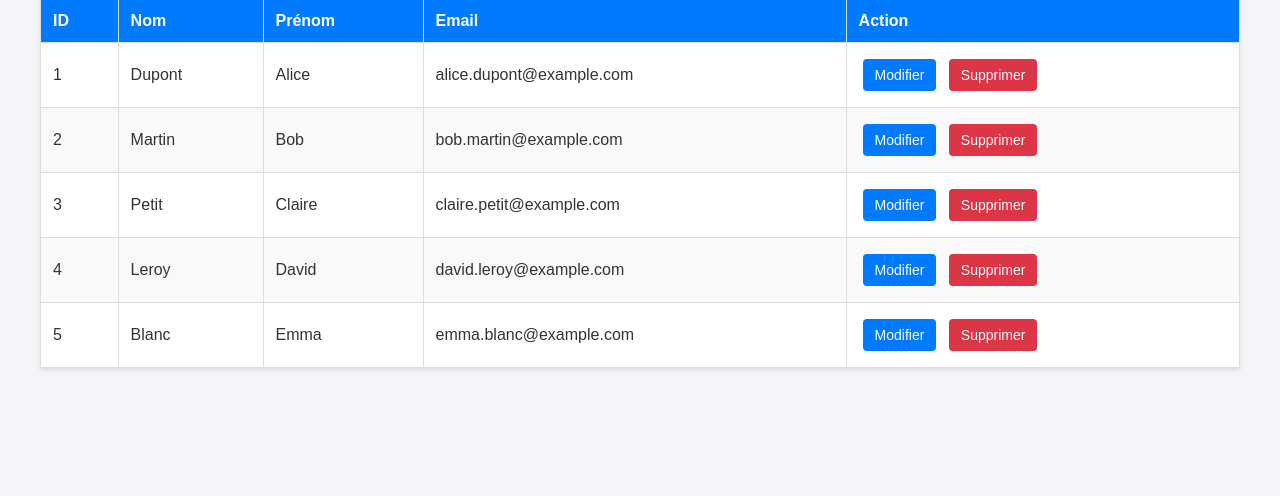
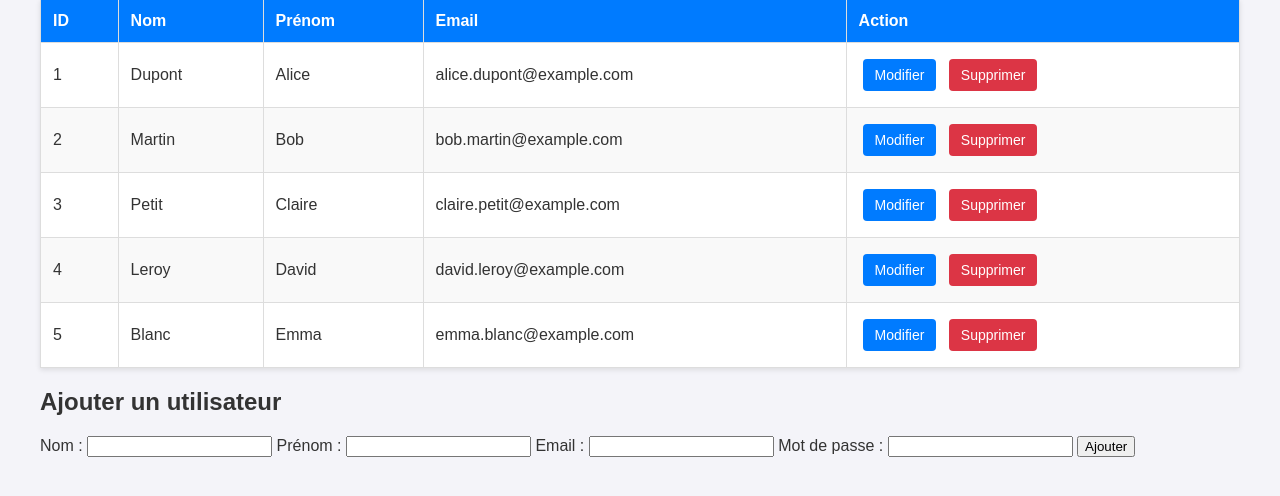
Before and after one commit to wololobzh/VPSPow, a PHP site: page / in a window 1280 px wide. Shown: the part 101-597 px from the top of the page. Run offline with PHP 8.4, Linux system fonts and the light colour scheme; data comes from the database, SQL or seed files in the repository.

Commit message:
ajout de l'ajout

```diff
--- a/src/index.php
+++ b/src/index.php
@@ -22,6 +22,21 @@ try {
 // Initialize UserService and UserController
 $userService = new UserService($pdo);
 $userController = new UserController($userService);
+
+// Handle form submission for adding a user
+if ($_SERVER['REQUEST_METHOD'] === 'POST' && isset($_POST['add_user'])) {
+    $nom = $_POST['nom'];
+    $prenom = $_POST['prenom'];
+    $email = $_POST['email'];
+    $motDePasse = $_POST['mot_de_passe'];
+
+    if ($userController->createUser($nom, $prenom, $email, $motDePasse)) {
+        header('Location: index.php');
+        exit;
+    } else {
+        $error = "Failed to add user.";
+    }
+}
 
 // Fetch users
 $users = $userService->getAllUsers();
@@ -63,6 +78,26 @@ $users = $userService->getAllUsers();
                 <?php endforeach; ?>
             </tbody>
         </table>
+
+        <h2>Ajouter un utilisateur</h2>
+        <?php if (isset($error)): ?>
+            <p style="color: red;"><?= htmlspecialchars($error) ?></p>
+        <?php endif; ?>
+        <form method="POST" action="index.php">
+            <label for="nom">Nom :</label>
+            <input type="text" id="nom" name="nom" required>
+
+            <label for="prenom">Prénom :</label>
+            <input type="text" id="prenom" name="prenom" required>
+
+            <label for="email">Email :</label>
+            <input type="email" id="email" name="email" required>
+
+            <label for="mot_de_passe">Mot de passe :</label>
+            <input type="password" id="mot_de_passe" name="mot_de_passe" required>
+
+            <button type="submit" name="add_user">Ajouter</button>
+        </form>
     </div>
 </body>
 </html>
```
